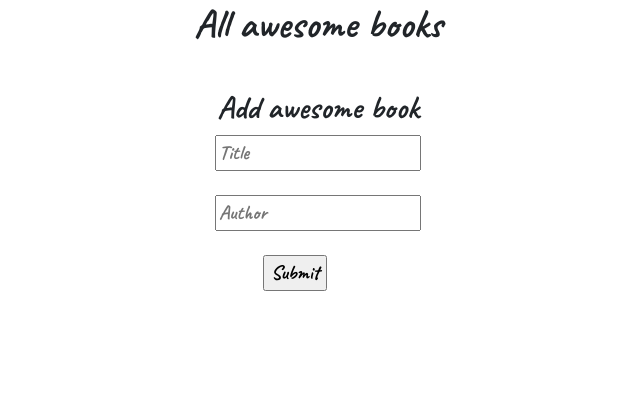
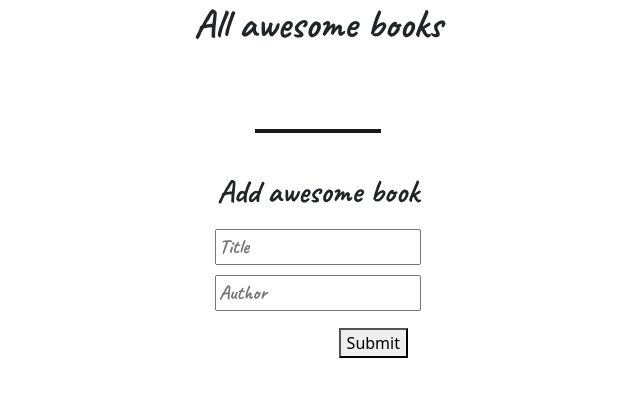
Before and after one commit to JuliCarracedo/awesome-books, a website: page index.html in a window 1280 px wide. Shown: the whole page, without its empty margins (322-962 px from the left). Drawn offline with nearby package versions, Linux system fonts and the light colour scheme.

Commit message:
Add styling for the form section

```diff
--- a/index.html
+++ b/index.html
@@ -10,20 +10,23 @@
 </head>
 <body class="container-fluid w-100 d-flex flex-column align-items-center">
     <h1 class="ff-caveat">All awesome books</h1>
-    <div class="books ff-caveat w-75 container-fluid d-flex flex-column">
-
-    </div>
+    <div class="books ff-caveat w-75 container-fluid d-flex flex-column"></div>
     <hr>
+    <div class="division"></div>
     <h2 class="ff-caveat">Add awesome book</h2>
-    <form id="new-book container w-50 d-flex flex-column align-items-center">
-        <input class="ff-caveat fs-5" type="text" minlength="1" maxlength="30" placeholder="Title" id="title">
-        <br>
-        <br>
-        <input class="ff-caveat fs-5" type="text" minlength="1" maxlength="30" placeholder="Author" id="author">
-        <br>
-        <br>
-        <input class="ff-caveat mx-5 fs-5" type="submit" id="submit" value="Submit">
-    </form>
+    <section class="form">
+      <form id="new-book container w-50 d-flex flex-column align-items-center">
+        <div class="inputs">
+          <input class="ff-caveat fs-5" type="text" minlength="1" maxlength="30" placeholder="Title" id="title">
+        </div>
+        <div class="inputs">
+          <input class="ff-caveat fs-5" type="text" minlength="1" maxlength="30" placeholder="Author" id="author">
+        </div>
+        <div class="btn float-end">
+          <button type="submit" id="submit">Submit</button>
+        </div>
+      </form>
+    </section>
     <script src="./script.js"> </script>
     <script src="https://cdn.jsdelivr.net/npm/bootstrap@5.1.0/dist/js/bootstrap.bundle.min.js" integrity="sha384-U1DAWAznBHeqEIlVSCgzq+c9gqGAJn5c/t99JyeKa9xxaYpSvHU5awsuZVVFIhvj" crossorigin="anonymous"></script>
 </body>
--- a/script.js
+++ b/script.js
@@ -3,20 +3,20 @@
 /* eslint-disable no-use-before-define */
 /* eslint-disable no-plusplus */
 /* eslint-disable no-undef */
-var colorNum = 0;
+let colorNum = 0;
 
 class Collection {
   constructor() {
     this.collection = JSON.parse(localStorage.getItem('collection')) || [];
-  };
+  }
 
   displayBook(book) {
     const newBook = document.createElement('div');
     newBook.innerHTML = `<p>"${book.title}" by ${book.author}</p>
     <button class="fixed-h" id="${i}" onclick="c.removeElement(${i})" >Remove</button>`;
-    newBook.classList.add("d-flex", "justify-content-between", "container", "fixed-w");
-    if(colorNum%2 == 0){
-      newBook.classList.add("bg-gray");
+    newBook.classList.add('d-flex', 'justify-content-between', 'container', 'fixed-w');
+    if (colorNum % 2 === 0) {
+      newBook.classList.add('bg-gray');
     }
     books[0].appendChild(newBook);
     colorNum++;
--- a/style.css
+++ b/style.css
@@ -16,3 +16,18 @@
 .bg-gray{
   background-color: #bbb;
 }
+
+.division {
+  border: 2px solid rgb(26, 24, 24);
+  width: 10%;
+  margin: 5vh auto;
+}
+
+.form {
+  text-align: center;
+  margin: 10px 20% 0 20%;
+}
+
+.inputs {
+  margin-bottom: 10px;
+}
```
Also changed, not shown: dist/script.dev.js.
